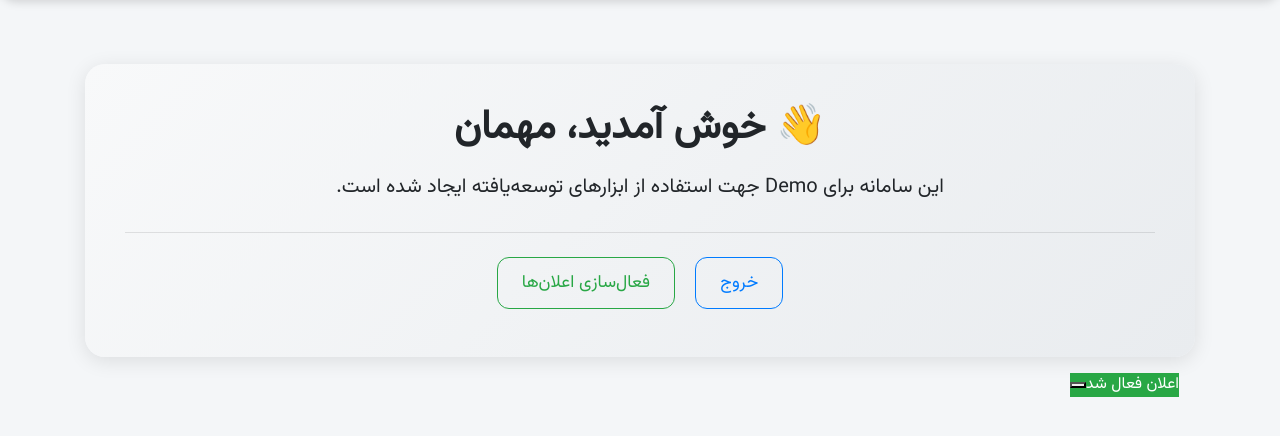
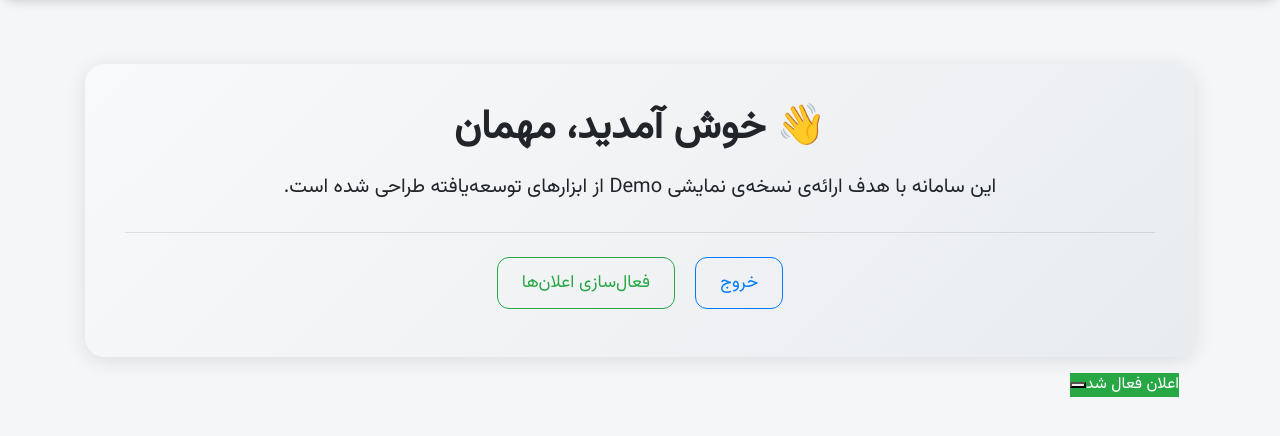
Before and after one commit to Milad-mj22/Seketala_Kitchen_Flow, a Django app: page / in a window 1280 px wide. Shown: the part 68-504 px from the top of the page. Run offline with Django 3.2, Linux system fonts and the light colour scheme; the visitor is signed in with stand-in values (Sample User, id 1); some libraries are stand-ins or nearby versions.

Commit message:
change text in site

```diff
--- a/users/templates/users/home.html
+++ b/users/templates/users/home.html
@@ -49,7 +49,10 @@
 <div class="container">
     <div class="modern-jumbotron">
         <h1 class="display-5">👋 خوش آمدید، {{ user.profile.first_name|default:"مهمان" }}</h1>
-        <p class="lead">این سامانه برای <strong>{{ company_name }}</strong> جهت استفاده از ابزارهای توسعه‌یافته ایجاد شده است.</p>
+
+
+
+        <p class="lead">این سامانه با هدف ارائه‌ی نسخه‌ی نمایشی <strong>{{ company_name }}</strong>  از ابزارهای توسعه‌یافته طراحی شده است.</p>
         <hr>
         {% if user.is_authenticated %}
             <form id="logout-form" method="POST" action="{% url 'logout' %}" class="d-inline">
```
Also changed, not shown: 1 other file.
